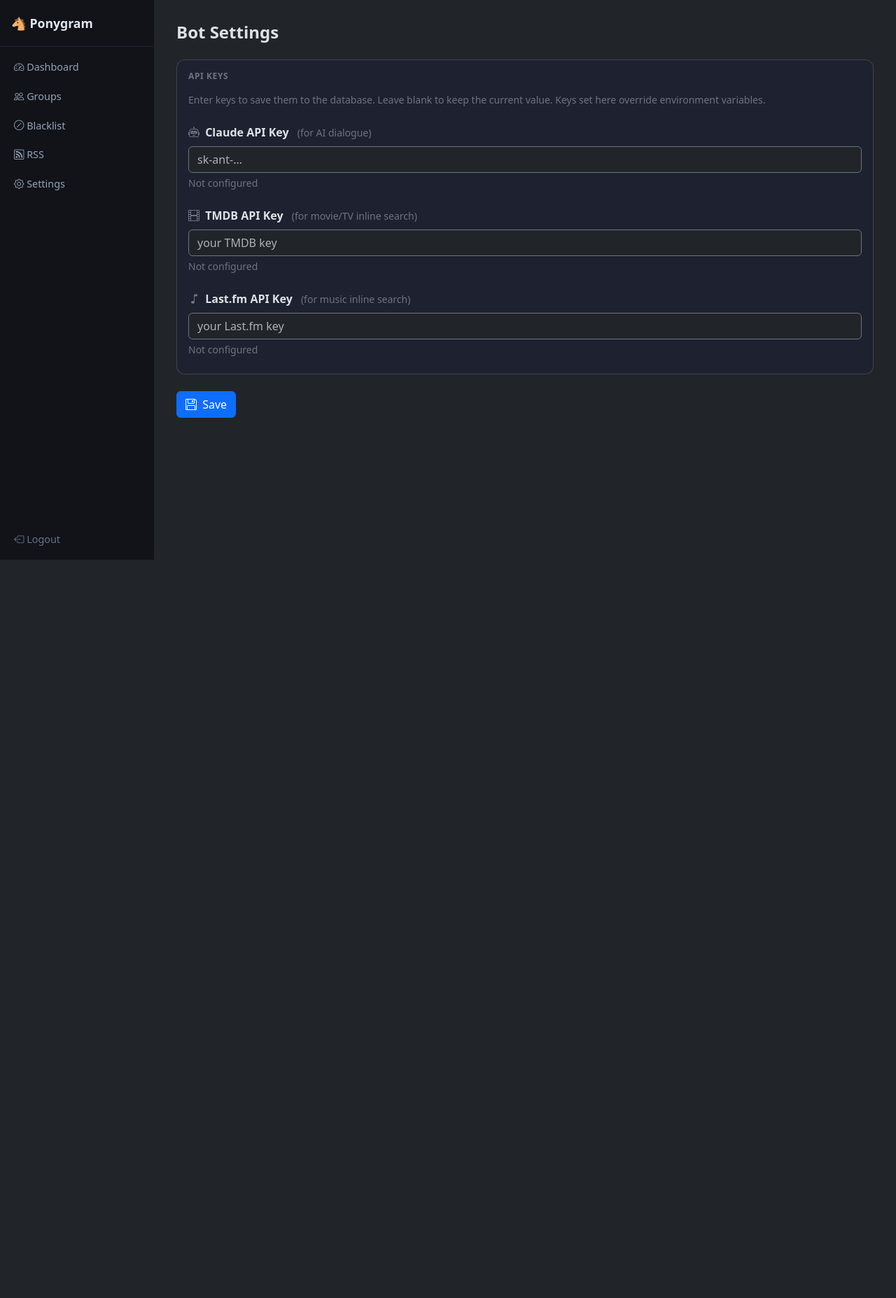
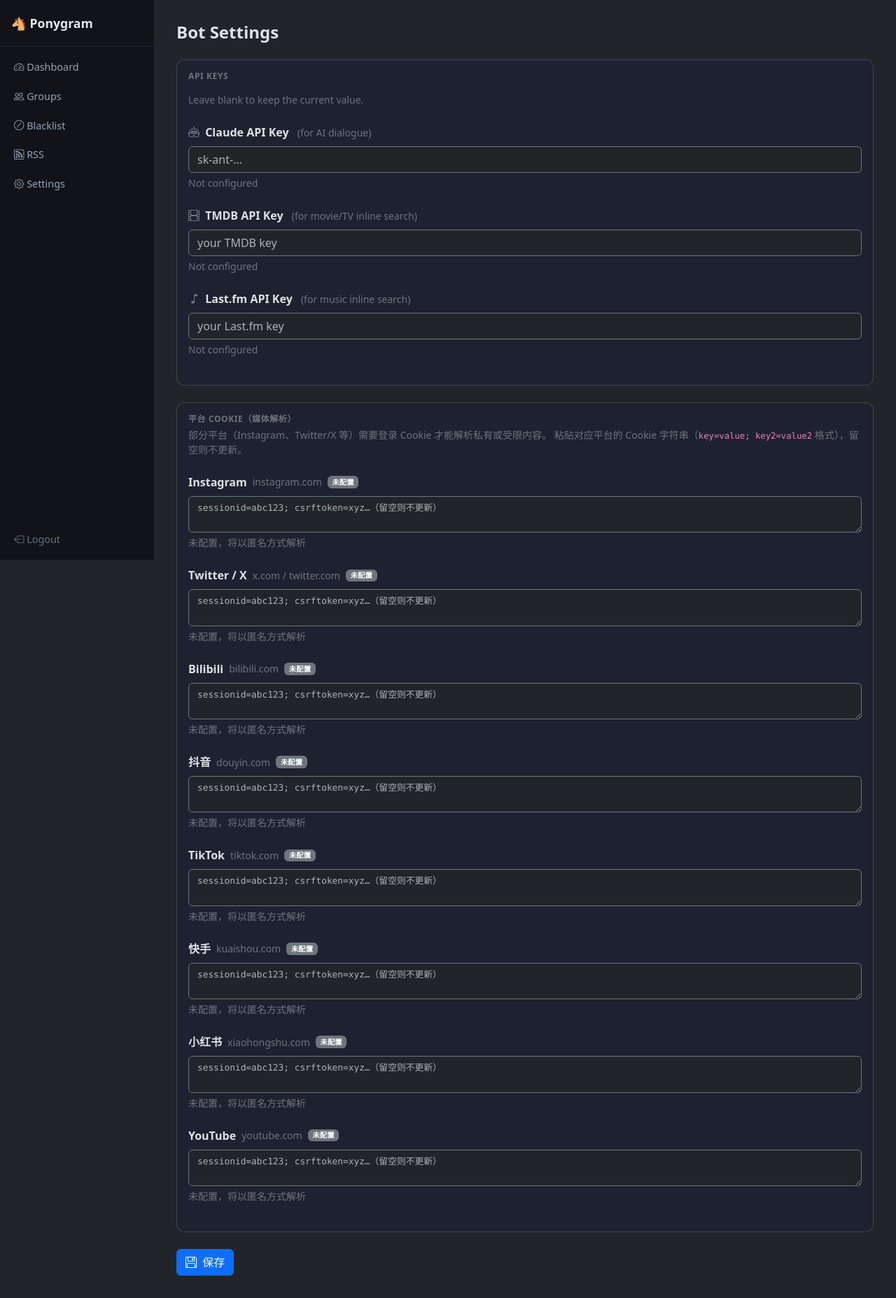
Before and after one commit to folooox/ponygram, a Python web app: template web/templates/settings.html in a window 1280 px wide. Shown: the whole page at 70% size. Before the commit the page ends 800 px from the top, so only its background shows below. Run offline with Jinja, Linux system fonts and the light colour scheme; the template is opened without the code that fills it, so the values that code supplies are empty.

Commit message:
feat: platform cookie config in web admin + auto-pass to ParseHub
- web/templates/settings.html: add "平台 Cookie" section with textarea
  inputs for Instagram, Twitter/X, Bilibili, 抖音, TikTok, 快手, 小红书,
  YouTube; shows 已配置/未配置 badge and a 清除 button per platform
- web/app.py: save/clear cookie_* keys in settings POST handler
- bot/database.py: add delete_bot_config() helper
- modules/media.py: _get_cookie() looks up stored cookie by URL domain;
  passes cookie=... to ph.parse() when one is configured; auth error
  message now includes hint to configure cookie in admin settings

https://claude.ai/code/session_01K9Qe4Hf2eWayiqKhesMb1m

```diff
--- a/web/templates/settings.html
+++ b/web/templates/settings.html
@@ -13,70 +13,101 @@
 {% endif %}
 
 <form method="post" action="/settings">
-  <div class="card" style="background:#1e2130;border-radius:.75rem">
+
+  {# ── API Keys ─────────────────────────────────────────── #}
+  <div class="card mb-4" style="background:#1e2130;border-radius:.75rem">
     <div class="card-body">
       <h6 class="fw-semibold mb-3 text-secondary text-uppercase" style="font-size:.75rem;letter-spacing:.05em">
         API Keys
       </h6>
       <p class="text-secondary small mb-4">
-        Enter keys to save them to the database. Leave blank to keep the current value.
-        Keys set here override environment variables.
+        Leave blank to keep the current value.
       </p>
 
+      {% set api_keys = [
+        ("claude_api_key",  "bi-robot",      "Claude API Key",  "for AI dialogue",           "sk-ant-…"),
+        ("tmdb_api_key",    "bi-film",        "TMDB API Key",    "for movie/TV inline search", "your TMDB key"),
+        ("lastfm_api_key",  "bi-music-note",  "Last.fm API Key", "for music inline search",   "your Last.fm key"),
+      ] %}
+
+      {% for key, icon, label, hint, ph in api_keys %}
       <div class="mb-4">
         <label class="form-label">
-          <i class="bi bi-robot text-secondary me-1"></i>
-          <strong>Claude API Key</strong>
-          <span class="text-secondary small ms-2">(for AI dialogue)</span>
+          <i class="bi {{ icon }} text-secondary me-1"></i>
+          <strong>{{ label }}</strong>
+          <span class="text-secondary small ms-2">({{ hint }})</span>
         </label>
         <input type="password" class="form-control bg-dark border-secondary text-light"
-               name="claude_api_key"
-               placeholder="{% if configs.get('claude_api_key') %}••••••••••••••••{% else %}sk-ant-…{% endif %}">
-        {% if configs.get('claude_api_key') %}
+               name="{{ key }}"
+               placeholder="{% if configs.get(key) %}••••••••••••••••{% else %}{{ ph }}{% endif %}">
+        {% if configs.get(key) %}
         <div class="form-text text-success small mt-1"><i class="bi bi-check-circle me-1"></i>Key is set</div>
         {% else %}
         <div class="form-text text-secondary small mt-1">Not configured</div>
         {% endif %}
       </div>
-
-      <div class="mb-4">
-        <label class="form-label">
-          <i class="bi bi-film text-secondary me-1"></i>
-          <strong>TMDB API Key</strong>
-          <span class="text-secondary small ms-2">(for movie/TV inline search)</span>
-        </label>
-        <input type="password" class="form-control bg-dark border-secondary text-light"
-               name="tmdb_api_key"
-               placeholder="{% if configs.get('tmdb_api_key') %}••••••••••••••••{% else %}your TMDB key{% endif %}">
-        {% if configs.get('tmdb_api_key') %}
-        <div class="form-text text-success small mt-1"><i class="bi bi-check-circle me-1"></i>Key is set</div>
-        {% else %}
-        <div class="form-text text-secondary small mt-1">Not configured</div>
-        {% endif %}
-      </div>
-
-      <div class="mb-2">
-        <label class="form-label">
-          <i class="bi bi-music-note text-secondary me-1"></i>
-          <strong>Last.fm API Key</strong>
-          <span class="text-secondary small ms-2">(for music inline search)</span>
-        </label>
-        <input type="password" class="form-control bg-dark border-secondary text-light"
-               name="lastfm_api_key"
-               placeholder="{% if configs.get('lastfm_api_key') %}••••••••••••••••{% else %}your Last.fm key{% endif %}">
-        {% if configs.get('lastfm_api_key') %}
-        <div class="form-text text-success small mt-1"><i class="bi bi-check-circle me-1"></i>Key is set</div>
-        {% else %}
-        <div class="form-text text-secondary small mt-1">Not configured</div>
-        {% endif %}
-      </div>
+      {% endfor %}
 
     </div>
   </div>
 
-  <div class="mt-4">
+  {# ── Platform Cookies ─────────────────────────────────── #}
+  <div class="card mb-4" style="background:#1e2130;border-radius:.75rem">
+    <div class="card-body">
+      <h6 class="fw-semibold mb-1 text-secondary text-uppercase" style="font-size:.75rem;letter-spacing:.05em">
+        平台 Cookie（媒体解析）
+      </h6>
+      <p class="text-secondary small mb-4">
+        部分平台（Instagram、Twitter/X 等）需要登录 Cookie 才能解析私有或受限内容。
+        粘贴对应平台的 Cookie 字符串（<code>key=value; key2=value2</code> 格式），留空则不更新。
+      </p>
+
+      {% set platforms = [
+        ("cookie_instagram",    "Instagram",   "instagram.com"),
+        ("cookie_twitter",      "Twitter / X", "x.com / twitter.com"),
+        ("cookie_bilibili",     "Bilibili",    "bilibili.com"),
+        ("cookie_douyin",       "抖音",         "douyin.com"),
+        ("cookie_tiktok",       "TikTok",      "tiktok.com"),
+        ("cookie_kuaishou",     "快手",         "kuaishou.com"),
+        ("cookie_xiaohongshu",  "小红书",       "xiaohongshu.com"),
+        ("cookie_youtube",      "YouTube",     "youtube.com"),
+      ] %}
+
+      {% for key, name, domain in platforms %}
+      <div class="mb-4">
+        <label class="form-label d-flex align-items-center gap-2">
+          <strong>{{ name }}</strong>
+          <span class="text-secondary small">{{ domain }}</span>
+          {% if configs.get(key) %}
+          <span class="badge bg-success" style="font-size:.65rem">已配置</span>
+          {% else %}
+          <span class="badge bg-secondary" style="font-size:.65rem">未配置</span>
+          {% endif %}
+        </label>
+        <textarea class="form-control bg-dark border-secondary text-light font-monospace"
+                  name="{{ key }}" rows="2"
+                  placeholder="sessionid=abc123; csrftoken=xyz…（留空则不更新）"
+                  style="font-size:.8rem;resize:vertical">{% if configs.get(key) %}{{ configs[key] }}{% endif %}</textarea>
+        {% if configs.get(key) %}
+        <div class="d-flex gap-2 mt-1">
+          <div class="form-text text-success small"><i class="bi bi-shield-check me-1"></i>Cookie 已保存</div>
+          <button type="button" class="btn btn-link btn-sm text-danger p-0 ms-auto" style="font-size:.75rem"
+                  onclick="this.closest('.mb-4').querySelector('textarea').value='__CLEAR__'">
+            清除
+          </button>
+        </div>
+        {% else %}
+        <div class="form-text text-secondary small mt-1">未配置，将以匿名方式解析</div>
+        {% endif %}
+      </div>
+      {% endfor %}
+
+    </div>
+  </div>
+
+  <div class="mt-2">
     <button type="submit" class="btn btn-primary">
-      <i class="bi bi-floppy me-1"></i> Save
+      <i class="bi bi-floppy me-1"></i> 保存
     </button>
   </div>
 </form>
```
Also changed, not shown: bot/database.py (+9 -0 lines), modules/media.py (+38 -2 lines), web/app.py (+14 -2 lines).
